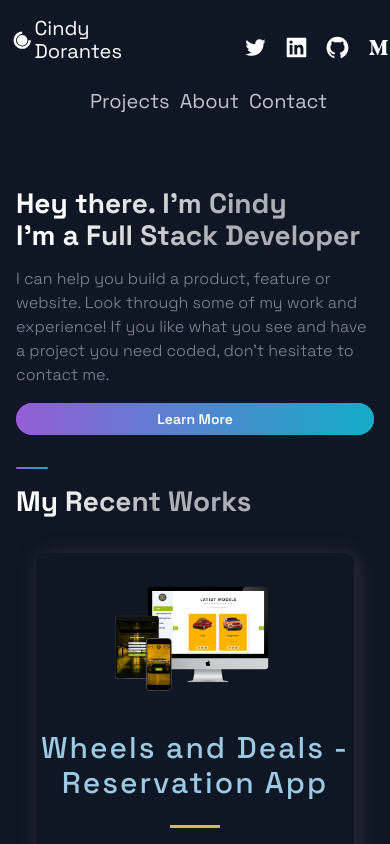
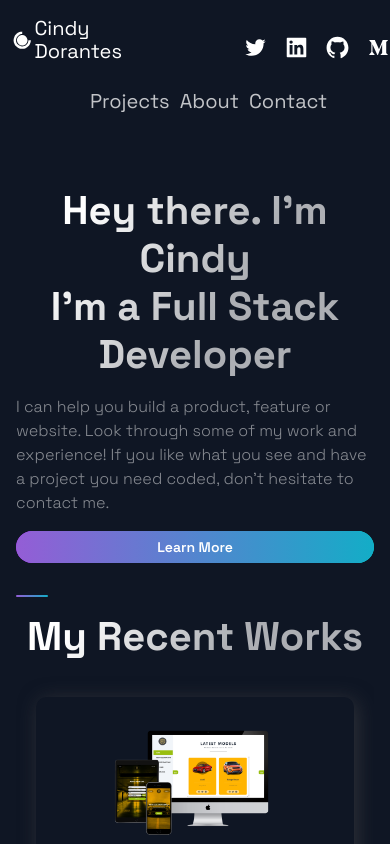
Before and after one commit to CindyDorantes/portfolio-website, a Next.js app: page / in a window 390 px wide. Shown: the top 844 px of the page. Built offline with nearby package versions, Linux system fonts and the light colour scheme.

Commit message:
Modify section title for mobile version

```diff
--- a/src/styles/GlobalComponents/index.js
+++ b/src/styles/GlobalComponents/index.js
@@ -41,13 +41,13 @@ export const SectionTitle = styled.h2`
     line-height: ${(props) => props.main ? '56px' : '48px'};
     margin-bottom: 12px;
     padding: ${(props) => props.main ? '40px 0 12px' : '0'};
+    text-align: center;
+    width: 100%;
   }
 
   @media ${props => props.theme.breakpoints.sm}{
-    font-size: 32px;
-    line-height: 40px;
-    font-size: ${(props) => props.main ? '28px' : '32px'};
-    line-height: ${(props) => props.main ? '32px' : '40px'};
+    font-size: ${(props) => props.main ? '40px' : '32px'};
+    line-height: ${(props) => props.main ? '48px' : '40px'};
     margin-bottom: 8px;
     padding: ${(props) => props.main ? '16px 0 8px' : '0'};
     max-width: 100%;
```
